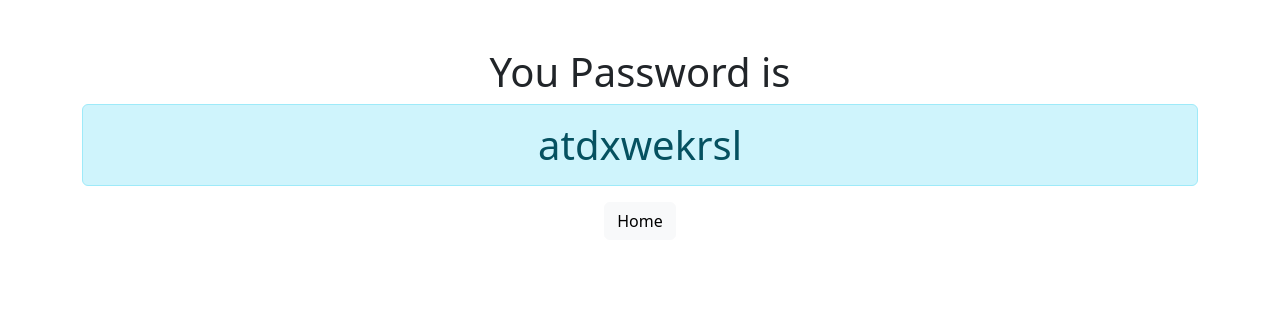
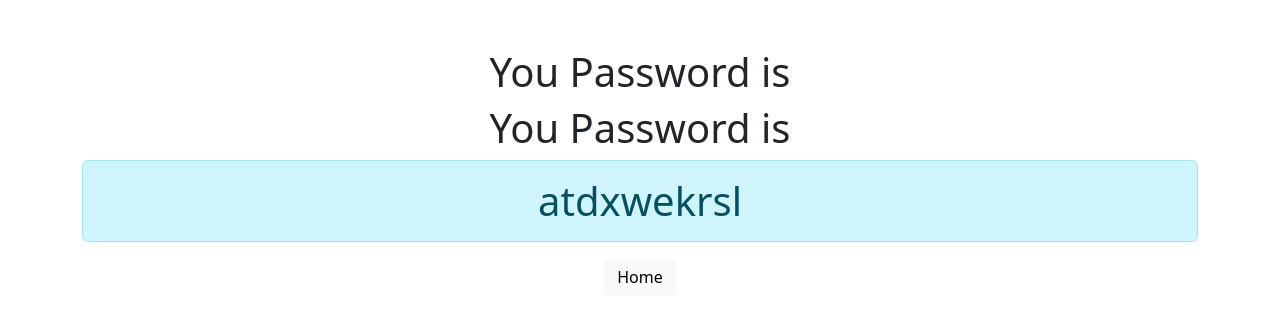
Before and after one commit to ALMikryukov/IS164, a Django app: page /password/ in a window 1280 px wide. Shown: the top 322 px of the page. Run offline with Django 4.2, Linux system fonts and the light colour scheme.

Commit message:
one more h1

```diff
--- a/templates/password.html
+++ b/templates/password.html
@@ -13,7 +13,7 @@
     <link href="https://cdn.jsdelivr.net/npm/bootstrap@5.3.0-alpha3/dist/css/bootstrap.min.css" rel="stylesheet" integrity="sha384-KK94CHFLLe+nY2dmCWGMq91rCGa5gtU4mk92HdvYe+M/SXH301p5ILy+dN9+nJOZ" crossorigin="anonymous">
   </head>
   <body class="container text-center pt-5">
-
+  <h1>You Password is</h1>
     <h1>You Password is</h1>
 <h1 class="alert alert-info"  >{{ thepassword }}</h1>
 
```
